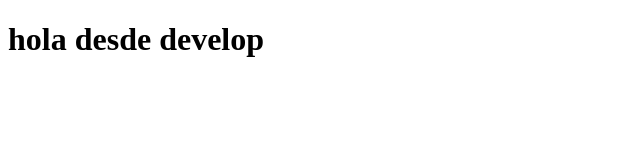
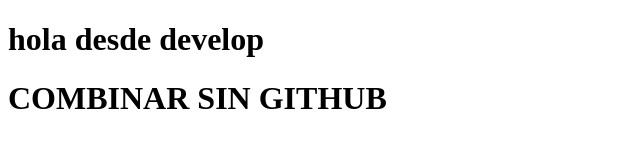
Before and after one commit to Neferlin2405/prueba1, a plain HTML site: page index.html in a window 1280 px wide. Shown: the whole page, without its empty margins (0-640 px from the left). Drawn offline with Linux system fonts and the light colour scheme.

Commit message:
nuva fusion local

```diff
--- a/index.html
+++ b/index.html
@@ -7,5 +7,6 @@
 </head>
 <body>
     <h1> hola desde develop </h1>
+    <H1> COMBINAR SIN GITHUB</H1>
 </body>
 </html>
```
